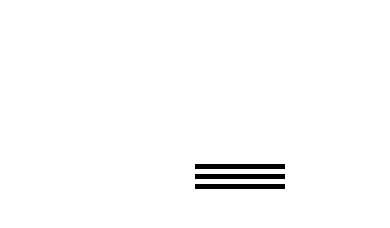
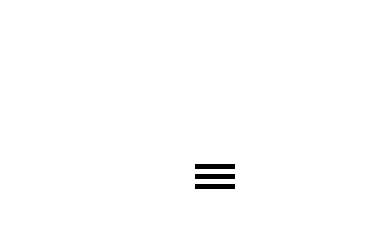
Before and after one commit to EthanGould/fancy-hamburger-menu, a plain HTML site: page index.html in a window 390 px wide. Drawn offline with nearby package versions, Linux system fonts and the light colour scheme.

Commit message:
reverted to original width of hamburger menu after demo

```diff
--- a/main.css
+++ b/main.css
@@ -13,16 +13,11 @@
 .stick {
 	position: absolute;
 	display: block;
-	width: 90px;
+	width: 40px;
 	height: 5px;
 	margin: 0 auto;
 	background-color: black;
 }
-
-/*#top { top: 0; }
-#middle { top: 10px; }
-#bottom { top: 20px; }
-*/
 
 .x .stick {
 	background-color: red;
```
